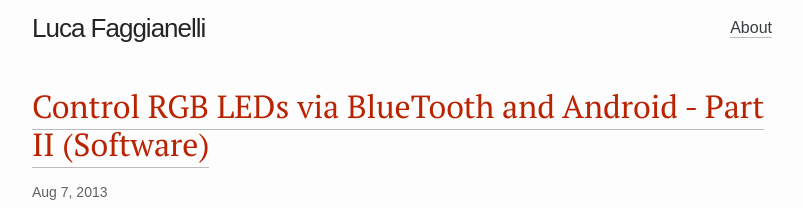
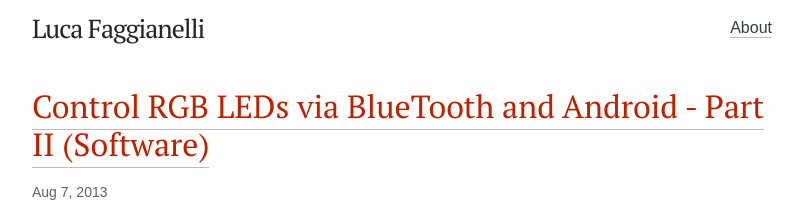
Before and after one commit to lucafaggianelli/lucafaggianelli.github.io, a Jekyll site: the page built from index.html, in a window 1280 px wide. Shown: the top 208 px of the page, without its empty margins (238-1041 px from the left). Built offline with Jekyll 4.4.1, drawn with Linux system fonts in a browser that asks for light colours; some web fonts are replaced.

Commit message:
Blog title with headings font

```diff
--- a/_sass/_layout.scss
+++ b/_sass/_layout.scss
@@ -14,6 +14,7 @@
 }
 
 .site-title {
+    font-family: $hs-font-family;
     font-size: 26px;
     font-weight: 300;
     line-height: 56px;
```
